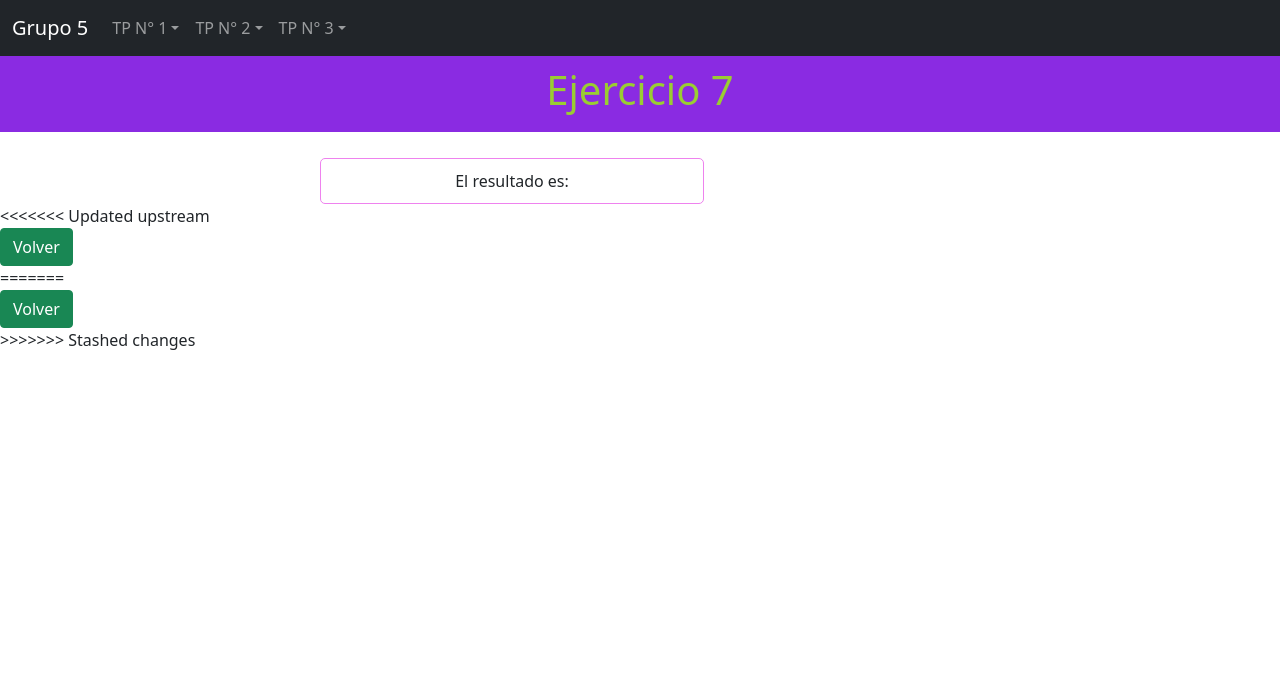
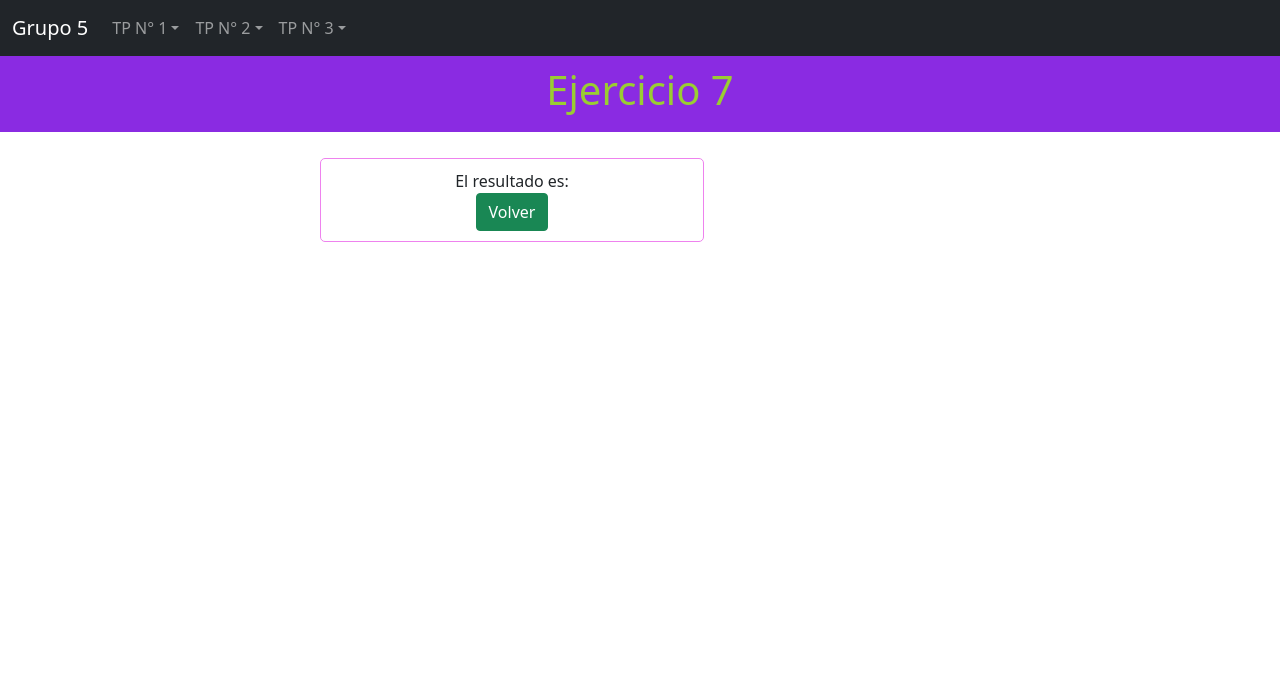
Before and after one commit to DarioFuentealba/PWD2024, a PHP site: page /Vista/TP1/Accion/eje7accion.php in a window 1280 px wide. Shown: the top 692 px of the page. Run offline with PHP 8.4, Linux system fonts and the light colour scheme; data that the repository does not hold is empty; some libraries are stand-ins or nearby versions.

Commit message:
23-8 17hs

```diff
--- a/Vista/TP1/Accion/eje2accion.php
+++ b/Vista/TP1/Accion/eje2accion.php
@@ -9,7 +9,7 @@
 $obj = new Horas($datos);
 $horasTotales=$obj->sumarHoras($datos);
 ?>
-
+<div class="divform">
 <div class="container-tp1-ej2">
     <h1 id="tituloAccion2">Horas totales por semana:
 
@@ -17,3 +17,4 @@
 
     <div class="volver-tp1-ej2"><a href="../Ejercicio/ejercicio2.php" class="btn btn-success" role="button">Volver</a></div>
 </div>
+</div>
--- a/Vista/TP1/Accion/eje3accion.php
+++ b/Vista/TP1/Accion/eje3accion.php
@@ -12,8 +12,8 @@
 </div>
 <div class="divform">
     <?php echo "Hola, yo soy ".$objpersona->getNombre()." ".$objpersona->getApellido()." tengo ".$objpersona->getEdad()." años y vivo en la calle ".$objpersona->getDireccion();  ?>
+    <div><a href="../Ejercicio/ejercicio3.php" class="btn btn-success" role="button">Volver</a></div>
 </div>
-<div><a href="../Ejercicio/ejercicio3.php" class="btn btn-success" role="button">Volver</a></div>
 <?php
 include_once '../../Estructura/footer.php';
 ?>
--- a/Vista/TP1/Accion/eje4accion.php
+++ b/Vista/TP1/Accion/eje4accion.php
@@ -22,8 +22,8 @@
         echo "Hola, yo soy ".$objpersona->getNombre()." ".$objpersona->getApellido()." tengo ".$objpersona->getEdad()." años y vivo en la calle ".$objpersona->getDireccion();
         echo ".  " .$mayor . " mayor de edad.";
     ?>
+<div><a href="../Ejercicio/ejercicio4.php" class="btn btn-success" role="button"">Volver</a></div>
 </div>
-<div><a href="../Ejercicio/ejercicio4.php" class="btn btn-success" role="button"">Volver</a></div>
 <?php
 include_once '../../Estructura/footer.php';
 ?>
--- a/Vista/TP1/Accion/eje5accion.php
+++ b/Vista/TP1/Accion/eje5accion.php
@@ -23,8 +23,8 @@
         echo ".  " .$mayor . " mayor de edad."."<br>";
         echo "Estudios cursados: " . $objpersona->mostrarEstudios() . "<br> Soy de sexo " . $objpersona->mostrarSexo(). "<br>";
     ?>
+<div><a href="../Ejercicio/ejercicio5.php" class="btn btn-success" role="button">Volver</a></div>
 </div>
-<div><a href="../Ejercicio/ejercicio5.php" class="btn btn-success" role="button">Volver</a></div>
 <?php
 include_once '../../Estructura/footer.php';
 ?>
--- a/Vista/TP1/Accion/eje6accion.php
+++ b/Vista/TP1/Accion/eje6accion.php
@@ -24,8 +24,8 @@
     <?php
         echo $cadena;
     ?>
+<div><a href="../Ejercicio/ejercicio6.php" class="btn btn-success" role="button">Volver</a></div>
 </div>
-<div><a href="../Ejercicio/ejercicio6.php" class="btn btn-success" role="button">Volver</a></div>
 <?php
 include_once '../../Estructura/footer.php';
 ?>
--- a/Vista/TP1/Accion/eje7accion.php
+++ b/Vista/TP1/Accion/eje7accion.php
@@ -13,13 +13,8 @@
 </div>
 <div class="divform">
     <?php echo $resultado ;  ?>
+    <div><a href="../Ejercicio/ejercicio7.php" class="btn btn-success" role="button">Volver</a></div>
 </div>
-<<<<<<< Updated upstream
-<div><a href="../Ejercicio/ejercicio7.php" class="btn btn-success" role="button">Volver</a></div>
-=======
-<div><a href="../Ejercicio/ejercicio7.php" class="btn btn-success" role="button">Volver</a>
-    </div>
->>>>>>> Stashed changes
 <?php
 include_once '../../Estructura/footer.php';
 ?>
--- a/Vista/TP1/Accion/eje8accion.php
+++ b/Vista/TP1/Accion/eje8accion.php
@@ -12,8 +12,8 @@
 </div>
 <div class="divform">
     <?php echo 'El precio de la entrada es de '.'$'.$tarifa ;  ?>
+    <div><a href="../Ejercicio/ejercicio8.php" class="btn btn-success" role="button">Volver</a></div>
 </div>
-<div><a href="../Ejercicio/ejercicio8.php" class="btn btn-success" role="button">Volver</a></div>
 <?php
 include_once '../../Estructura/footer.php';
 ?>
--- a/Vista/TP1/Ejercicio/ejercicio2.php
+++ b/Vista/TP1/Ejercicio/ejercicio2.php
@@ -13,6 +13,7 @@
     Crear una p&aacute;gina php que contenga un formulario HTML que permita ingresar las horas de cursada, de la materia Programaci&oacute;n Web Din&aacute;mica, por cada d&iacute;a de la semana. Enviar los datos del formulario por el m&eacute;todo Get a otra p&aacute;gina php que los reciba y complete un array unidimensional. Visualizar por pantalla la cantidad total de horas que se cursan por semana.
   </p>
 </div>
+<div class="divform">
 <form action="../Accion/eje2accion.php" method="get" id="form2" name="form2" onsubmit="return validarej2();">
     Lunes:<input type="number" id="lunes" name="lunes" value="0" min="0" step="1" required><br><br>
 
@@ -26,6 +27,7 @@
 
 <button type="submit" class="btn btn-success" role="button">Calcular Horas Totales</button>
 </form>
+</div>
 </body>
 
 <?php
```
